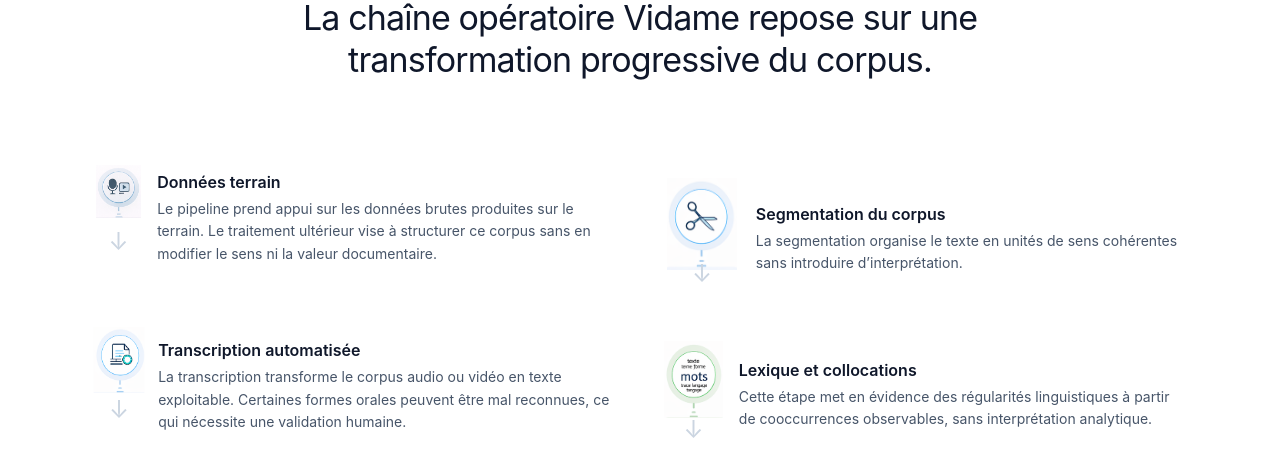
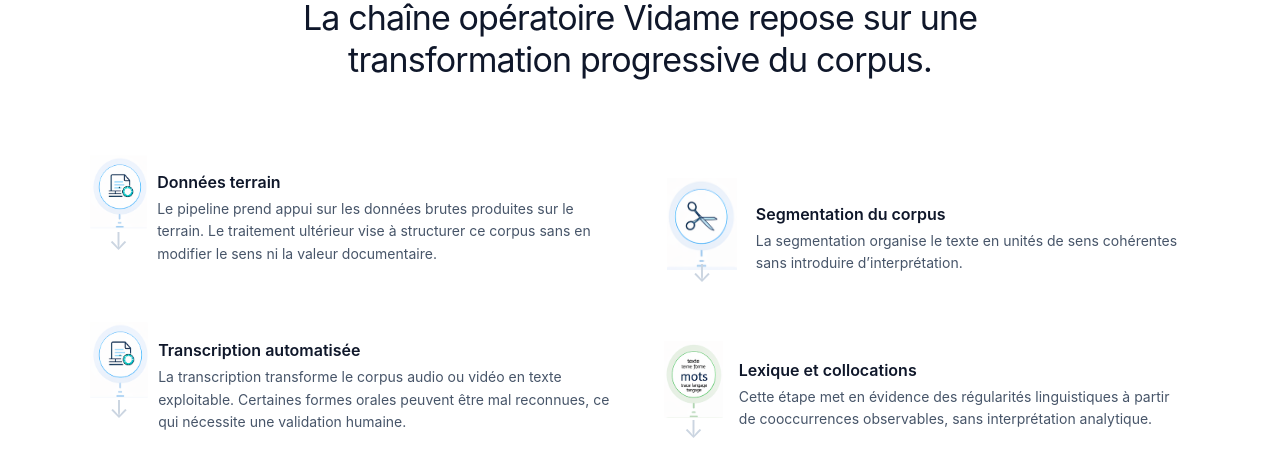
Before and after one commit to momopro21/vidame-recherche, a React (Vite) app: page / in a window 1280 px wide. Shown: the part 1940-2407 px from the top of the page. Built offline with nearby package versions, Linux system fonts and the light colour scheme; the HTML template or start-up script is replaced by a standard one.

Commit message:
Update App.tsx

```diff
--- a/src/App.tsx
+++ b/src/App.tsx
@@ -716,7 +716,7 @@ function Accueil({setPage,lang,}: {setPage: (page: string) => void;lang: "fr" |
 <div className="flex items-start gap-4">
 
   <div className="flex w-28 flex-col items-center">
-    <img src="/icons/icon-donnees.png" className="h-[92px] w-[92px] object-contain" />
+    <img src="/icons/icon-transcription.png" className="h-[92px] w-[92px] object-contain scale-125" />
 
    <div className="-mt-2 text-slate-300 text-2xl leading-none">↓</div>
   </div>
@@ -733,7 +733,7 @@ function Accueil({setPage,lang,}: {setPage: (page: string) => void;lang: "fr" |
 <div className="flex items-start gap-4">
 
   <div className="flex w-28 flex-col items-center">
-    <img src="/icons/icon-transcription.png" className="h-[92px] w-[92px] object-contain scale-110" />
+    <img src="/icons/icon-transcription.png" className="h-[92px] w-[92px] object-contain scale-125" />
 
     <div className="-mt-2 text-slate-300 text-2xl leading-none">↓</div>
   </div>
```
